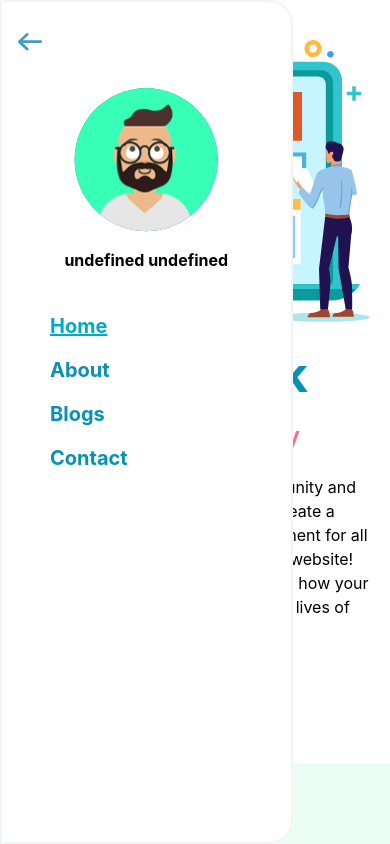
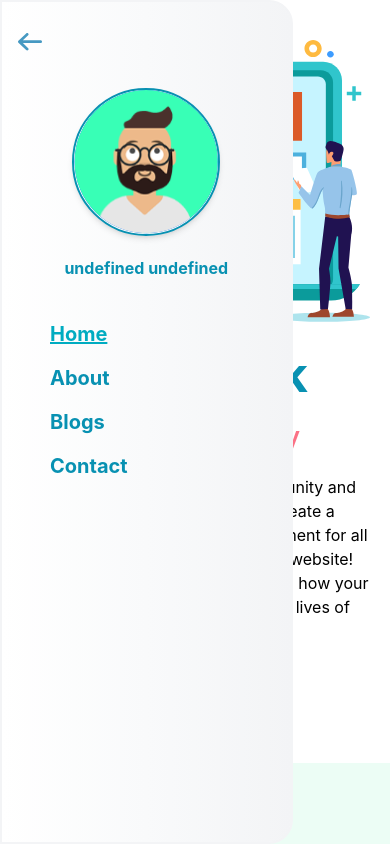
Before and after one commit to Recoded-Spark-Turkey-2022/The-Incredibles, a React (Create React App) app: page / in a window 390 px wide. Both pictures are taken after a click on the button 20 px from the left and 40 px from the top of the page. Shown: the top 844 px of the page. Built offline with nearby package versions, Linux system fonts and the light colour scheme; no server answers; the database is empty.

Commit message:
Style: add for sm navbar

```diff
--- a/src/components/Navbar/index.jsx
+++ b/src/components/Navbar/index.jsx
@@ -149,7 +149,7 @@ function Navbar() {
         name="sid-bar"
         className={
           open
-            ? 'md:hidden rounded-r-3xl border-gray-100 w-9/12 z-50 border-2 h-screen absolute bg-white'
+            ? 'md:hidden rounded-r-3xl border-gray-100 w-9/12 z-50 border-2 h-screen absolute bg-gradient-to-r from-white via-gray-50 to-gray-100'
             : 'md:hidden flex'
         }
       >
@@ -157,9 +157,17 @@ function Navbar() {
           <img className="my-7 ml-4" src={open ? BackAroww : MenuB} />
         </button>
         {open ? (
-          <div className="">
+          <div>
+            <div className='flex justify-center'>
+              <Menu as="div" className="relative inline-block text-left">
+                <div>
+                  <Menu.Button
+                    className=" border-cyan-600 border-2
+                rounded-full shadow-md
+                ease-in duration-300 hover:bg-purple-500 hover:shadow-lg hover:scale-110"
+                  >
                     <img
-              className="w-36 h-36 m-auto rounded-full "
+                      className="m-auto h-36 w-36 rounded-full"
                       src={
                         user.photoURL
                           ? user.photoURL
@@ -167,8 +175,62 @@ function Navbar() {
                           ? user.authPhoto
                           : UserPhoto
                       }
+                      alt="avatar-preview"
                     />
-            <p className="text-center font-bold mt-4">
+                  </Menu.Button>
+                </div>
+
+                <Transition
+                  as={Fragment}
+                  enter="transition ease-out duration-100"
+                  enterFrom="transform opacity-0 scale-95"
+                  enterTo="transform opacity-100 scale-100"
+                  leave="transition ease-in duration-75"
+                  leaveFrom="transform opacity-100 scale-100"
+                  leaveTo="transform opacity-0 scale-95"
+                >
+                  <Menu.Items className="absolute right-0 z-10 mt-2 w-56 origin-top-right rounded-md border-cyan-600 border-2 bg-gradient-to-r from-white via-cyan-50 to-cyan-100 shadow-lg ring-1 ring-black ring-opacity-5 focus:outline-none">
+                    <div className="py-1">
+                      <Menu.Item>
+                        {({ active }) => (
+                          <button
+                            onClick={() => {
+                              navigate('/myaccount/myaccountdetails');
+                            }}
+                            className={classNames(
+                              active
+                                ? 'bg-gray-300 shadow-lg text-cyan-500'
+                                : 'text-gray-700',
+                              'block w-full px-4 py-2 text-left text-sm'
+                            )}
+                          >
+                            Account settings
+                          </button>
+                        )}
+                      </Menu.Item>
+                      <Menu.Item>
+                        {({ active }) => (
+                          <button
+                            onClick={() => {
+                              auth.signOut(), navigate('/');
+                            }}
+                            className={classNames(
+                              active
+                                ? 'bg-gray-300 shadow-lg text-cyan-500'
+                                : 'text-gray-700',
+                              'block w-full px-4 py-2 text-left text-sm'
+                            )}
+                          >
+                            {t('nav.signout')}
+                          </button>
+                        )}
+                      </Menu.Item>
+                    </div>
+                  </Menu.Items>
+                </Transition>
+              </Menu>
+            </div>
+            <p className="text-center text-cyan-600 font-bold mt-4">
               {user.username + ' ' + user.usersurname ||
                 user.displayName ||
                 'User Name'}
```
Lines whose indentation alone changed are shown as unchanged.
